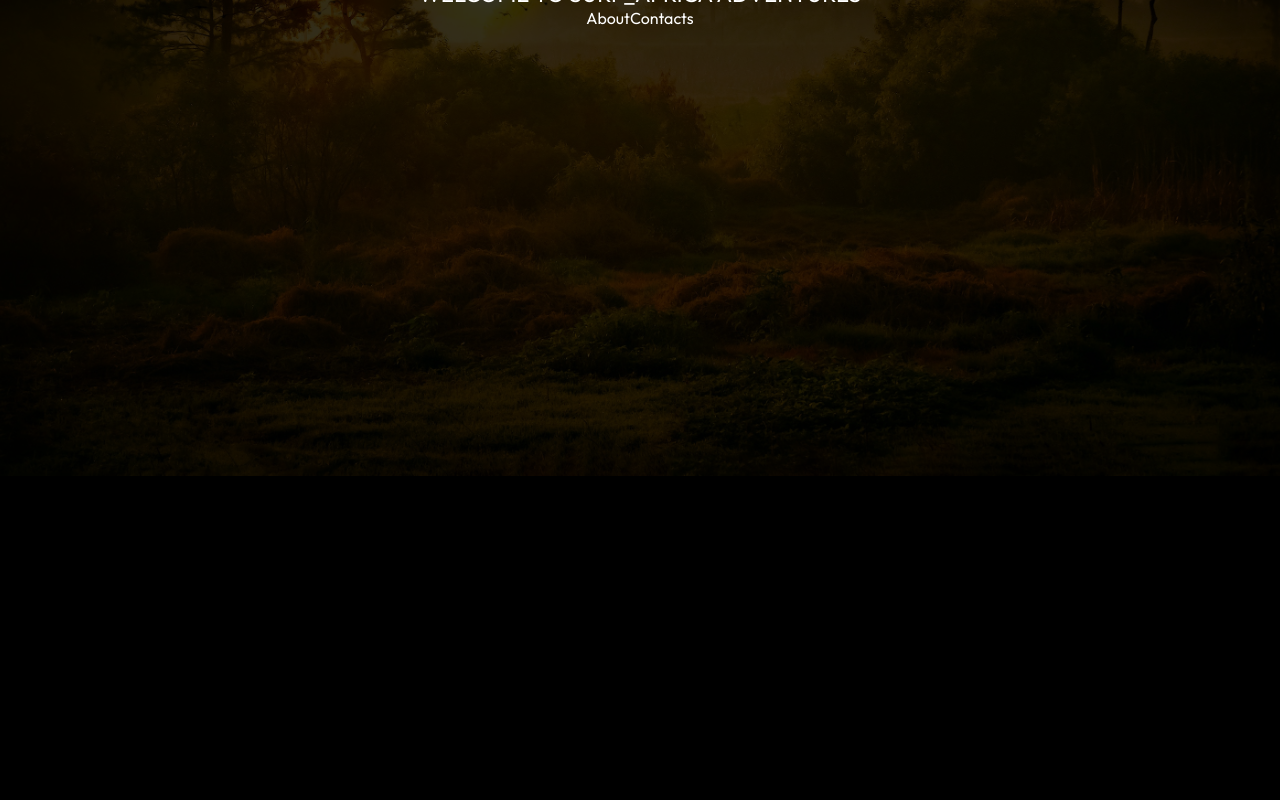
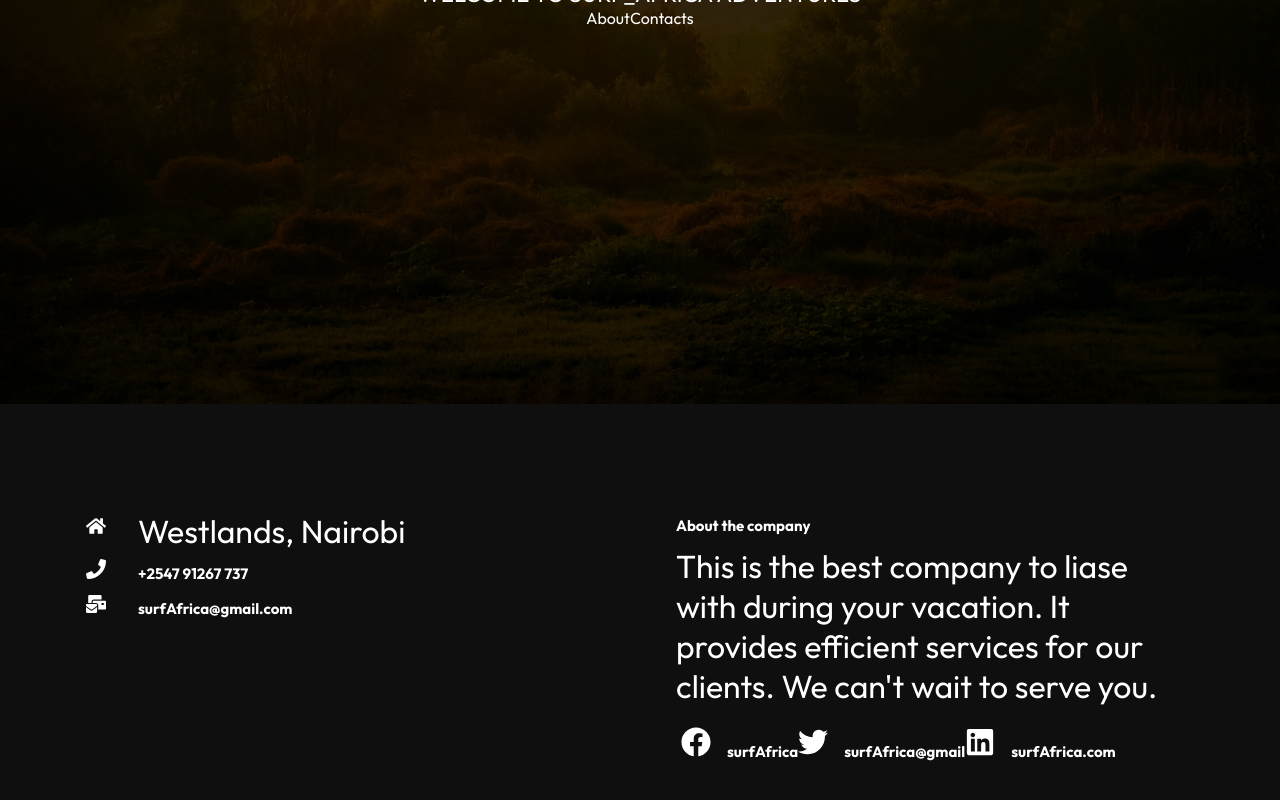
Before and after one commit to alemba-21/surf_africa-adventures, a React (Create React App) app: page / in a window 1280 px wide. Shown: the part 396-1196 px from the top of the page. Before the commit the page ends 876 px from the top, so only its background shows below. Built offline with nearby package versions, Linux system fonts and the light colour scheme.

Commit message:
commiting changes

```diff
--- a/src/Links/Home.js
+++ b/src/Links/Home.js
@@ -1,12 +1,14 @@
 import React from 'react';
 import Navbar from '../components/Navbar';
 import HeroImg from '../components/HeroImg';
+import Footer from '../components/Footer';
 
 const Home = () => {
   return (
     <div>
       <Navbar />
       <HeroImg />
+      <Footer />
   </div>
   );
 }
--- /dev/null
+++ b/src/components/Footer.css
@@ -0,0 +1,60 @@
+.footer{
+    width: 100%;
+    padding: 6rem 0;
+    background-color: rgba(19, 19, 19, 0.8);
+}
+
+.footer-container{
+    max-width: 1140px;
+    margin: auto;
+    display: grid;
+    grid-template-columns: repeat(2, 1fr);
+    grid-gap: 40px;
+}
+
+.left{
+    height: 100%;
+    max-width: 100%;
+    display: flex;
+    flex-direction: column;
+    padding: 1rem;
+
+}
+
+.location{
+    display: flex;
+    margin-bottom: 0.8rem;
+}
+
+.location p{
+    line-height: 30px;
+}
+
+.right{
+    height: 100%;
+    max-width: 100%;
+    display: flex;
+    flex-direction: column;
+    padding: 1rem;
+}
+
+.social{
+    margin-top: 1rem;
+    display: flex;
+    padding: 5px;
+}
+
+h4{
+    font-size: 15px;
+    padding-bottom: 0.7rem;
+}
+
+p{
+    font-size: 2rem;
+}
+
+@media screen and (max-width: 640px) {
+    .footer-container{
+        grid-template-columns: repeat 1fr;
+    }
+}
--- /dev/null
+++ b/src/components/Footer.js
@@ -0,0 +1,37 @@
+import "./Footer.css";
+import React from 'react';
+import {FaFacebook, FaHome, FaLinkedin, FaMailBulk, FaPhone, FaTwitter} from "react-icons/fa";
+
+const Footer = () => {
+  return (
+    <div className="footer">
+        <div className="footer-container">
+            <div className="left">
+                <div className="location">
+                    <FaHome size={20} style={{color:"white", marginRight:"2rem"}}/>
+                    <div>
+                        <p>Westlands, Nairobi</p>
+                    </div>
+                </div>
+                <div className="phone">
+                    <h4><FaPhone size={20} style={{color:"white", marginRight:"2rem"}}/>+2547 91267 737</h4>
+                </div>
+                <div className="email">
+                <h4><FaMailBulk size={20} style={{color:"white", marginRight:"2rem"}}/>surfAfrica@gmail.com</h4>
+                </div>
+            </div>
+            <div className="right">
+                <h4>About the company</h4>
+                <p>This is the best company to liase with during your vacation. It provides efficient services for our clients. We can't wait to serve you.</p>
+                <div className="social">
+                <h4><FaFacebook size={30} style={{color:"white", marginRight:"1rem"}}/>surfAfrica</h4>
+                <h4><FaTwitter size={30} style={{color:"white", marginRight:"1rem"}}/>surfAfrica@gmail</h4>
+                <h4><FaLinkedin size={30} style={{color:"white", marginRight:"1rem"}}/>surfAfrica.com</h4>
+                </div>
+            </div>
+        </div>
+    </div>
+  );
+};
+
+export default Footer
--- a/src/components/Navbar.css
+++ b/src/components/Navbar.css
@@ -3,6 +3,15 @@
     justify-content: space-between;
     align-items: center;
     padding: 1rem;
+    position: fixed;
+    width: 100%;
+    height: 90px;
+    z-index: 10;
+  }
+
+  .header-bg{
+    background-color: rgba(0, 0, 0, 0.85);
+    transition: 0.5s;
   }
 
   .nav-links{
--- a/src/components/Navbar.js
+++ b/src/components/Navbar.js
@@ -12,9 +12,20 @@ const Navbar = () => {
   const [click, setClick] = useState(false);
   const handleClick = () => setClick(!click);
 
+  const [color, setColor] = useState(false);
+  const changeColor = () => {
+    if(window.scrollY >=100){
+      setColor(true);
+    }else{
+      setColor(false);
+    }
+  };
+
+  window.addEventListener("scroll", changeColor);
+
 
   return (
-    <div className='header'>
+    <div className={color ? "header header-bg": "header"}>
       <Link to="/">
         <h1>surfAfrica</h1>
       </Link>
```
